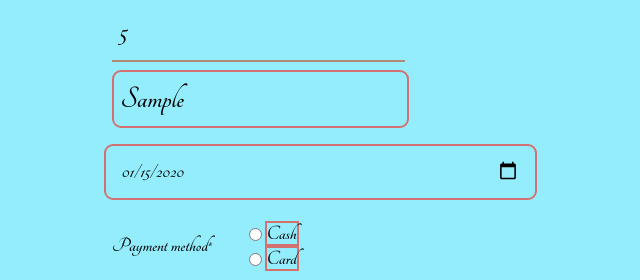
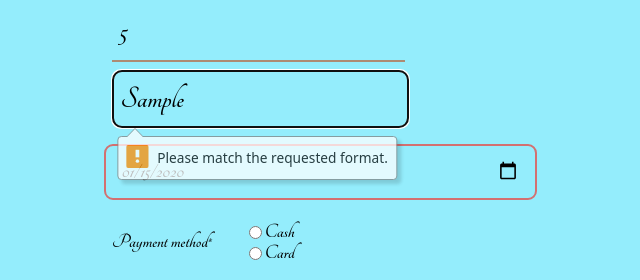
Before and after one commit to TeimurazTs/books-shop, a plain HTML site: page index2.html in a window 1280 px wide. Both pictures are taken after typing "Sample", "Sample", "Sample", "5", "Sample", "2020-01-15" into the empty fields and a click on the button "Complete". Shown: the part 196-476 px from the top of the page, without its empty margins (328-968 px from the left). Drawn offline with Linux system fonts and the light colour scheme; a web font is replaced by a local one.

Commit message:
last update

```diff
--- a/js/index2.js
+++ b/js/index2.js
@@ -22,21 +22,25 @@ function allCheckevents(event) {
 const form = document.getElementById("form");
 
 const formInputs = document.getElementsByClassName("allInputs");
-const formSpans = document.getElementsByClassName("form__span");
+
 for (let i = 0; i < formInputs.length; i++) {
-  document.getElementById("completeBtn").addEventListener("click",()=>{
-    formInputs[i].classList.add("inputValidation");
-    if(i<5){
-      formSpans[i].classList.add("spanValidation");
-    }
-    document.getElementById("completeBtn").disabled = !form.checkValidity();
-    function passvalue(){
-      const street = document.getElementById("street").value
-      const house =document.getElementById("house").value
-      const flat =document.getElementById("flat").value
-      localStorage.setItem("textvalue",street)
-      return false
-    }
-    passvalue()
+  formInputs[i].addEventListener("onchange", () => {
+    buttonUpdate();
   });
 }
+
+document.getElementById("completeBtn").addEventListener("click", () => {
+  for (let i = 0; i < formInputs.length; i++) {
+    formInputs[i].classList.add("inputValidation");
+  }
+  function passvalue() {
+    const street = document.getElementById("street").value;
+    localStorage.setItem("textvalue", street);
+    return false;
+  }
+  passvalue();
+});
+
+function buttonUpdate() {
+  document.getElementById("completeBtn").disabled = !form.checkValidity();
+}
--- a/styles/style2.css
+++ b/styles/style2.css
@@ -93,6 +93,6 @@ body {
   border: 2px solid rgb(211, 112, 112);
   border-radius: 9px;
 }
-.inputValidation:invalid + .allLabels {
+/* .inputValidation:invalid + .allLabels {
   border: 2px solid rgb(211, 112, 112);
-}
+} */
```
